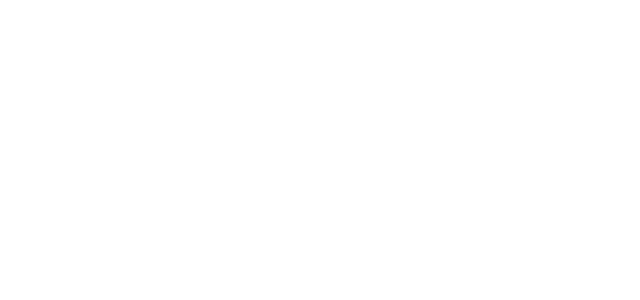
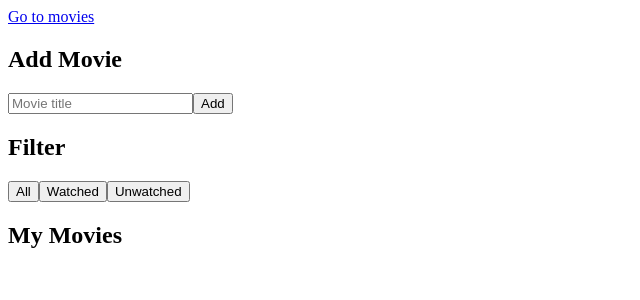
Before and after one commit to Abdir-w99/movie-watchlist, a React (Vite) app: page /movies in a window 1280 px wide. Before the commit this address had no page. Shown: the top 300 px of the page, without its empty margins (0-640 px from the left). Built offline with nearby package versions, Linux system fonts and the light colour scheme.

Commit message:
Add navigation between pages

```diff
--- a/src/App.tsx
+++ b/src/App.tsx
@@ -7,7 +7,7 @@
     <BrowserRouter>
       <Routes>
         <Route path="/" element={<HomePage />} />
-        <Route path="/movie/:id" element={<MoviePage />} />
+        <Route path="/movies" element={<MoviePage />} />
       </Routes>
     </BrowserRouter>
   );
--- a/src/pages/HomePage.tsx
+++ b/src/pages/HomePage.tsx
@@ -1,17 +1,13 @@
+import { Link } from "react-router-dom";
 import Navbar from "../components/Navbar";
-import MovieForm from "../components/MovieForm";
-import FilterBar from "../components/FilterBar";
-import MovieList from "../components/MovieList";
 
 function HomePage() {
   return (
     <div>
       <Navbar />
+      <Link to="/movies">Go to movies</Link>
       <h1>Movie Watchlist</h1>
       <p>Keep track of movies you want to watch.</p>
-      <MovieForm />
-      <FilterBar />
-      <MovieList />
     </div>
   );
 }
--- a/src/pages/MoviePage.tsx
+++ b/src/pages/MoviePage.tsx
@@ -1,5 +1,18 @@
+import { Link } from "react-router-dom";
+
+import MovieForm from "../components/MovieForm";
+import FilterBar from "../components/FilterBar";
+import MovieList from "../components/MovieList";
+
 function MoviePage() {
-  return <div></div>;
+  return (
+    <div>
+      <Link to="/">Go to movies</Link>
+      <MovieForm />
+      <FilterBar />
+      <MovieList />
+    </div>
+  );
 }
 
 export default MoviePage;
```
